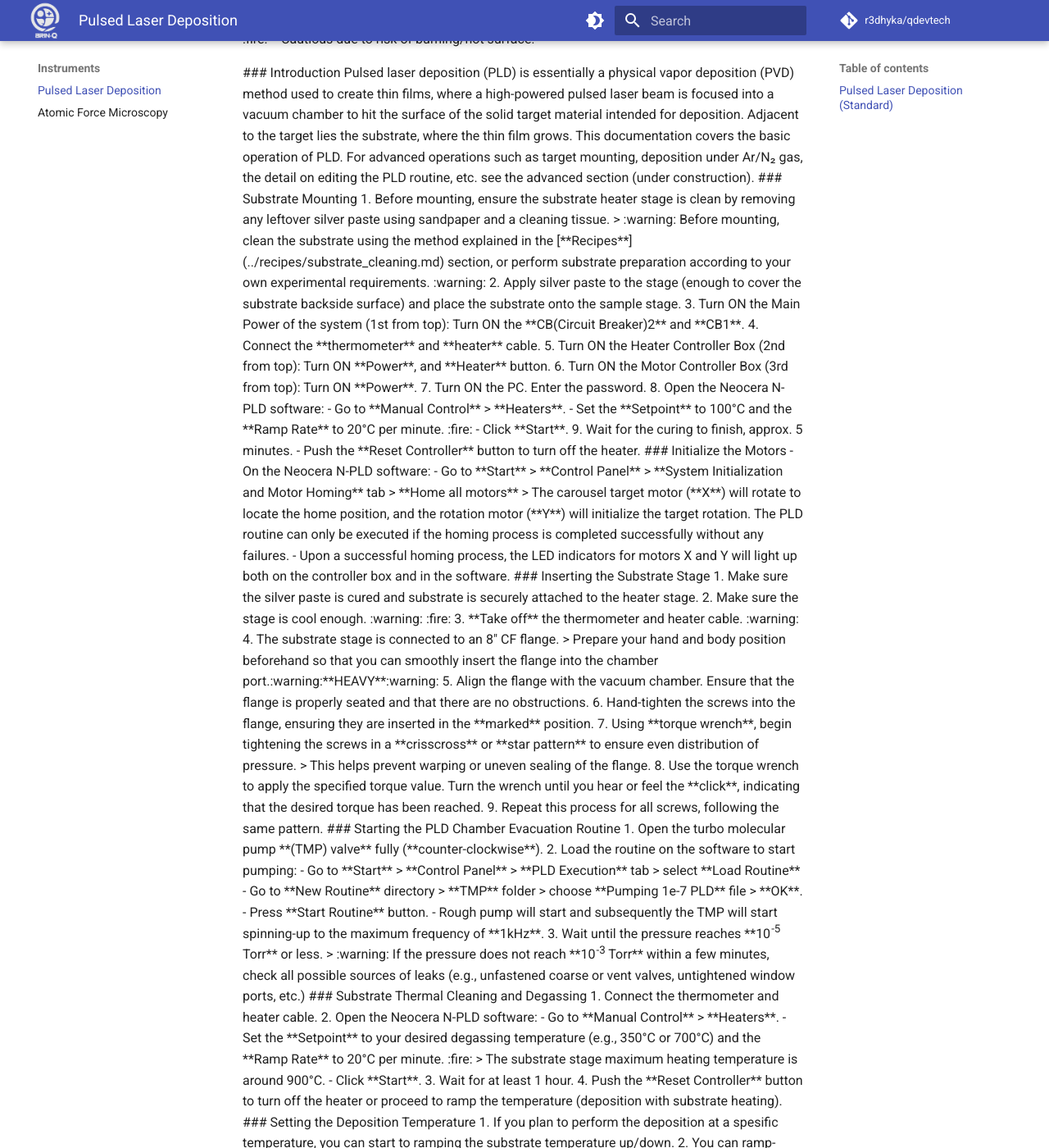
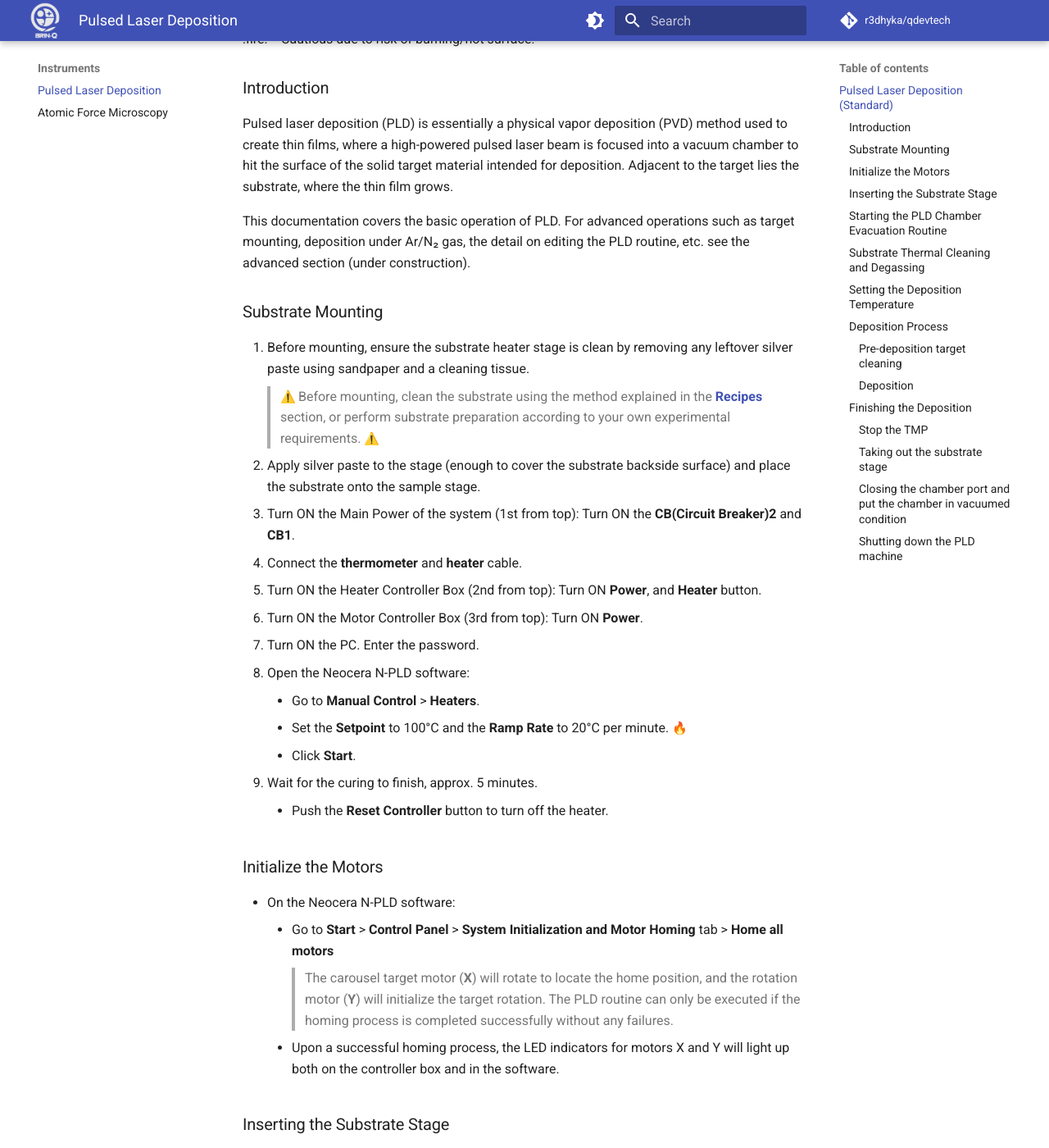
Before and after one commit to r3dhyka/qudev, an MkDocs documentation site: the page built from docs/instruments/pld.md, in a window 1280 px wide and 1400 px high, scrolled down 430 px. Shown: the whole window at 82% size. Built offline with MkDocs 1.6.1 and Material for MkDocs 9.7.7, drawn with Linux system fonts in a browser that asks for light colours; emoji names are drawn with the system emoji font; comment, search, counter and statistics services are not loaded; some of the changed text lies outside the part shown.

Commit message:
Update pld.md

```diff
--- a/docs/instruments/pld.md
+++ b/docs/instruments/pld.md
@@ -8,7 +8,7 @@ Documentation and manuals for the available instruments used in Qdevtech experim
 
 <p>Symbol:<br>
 :warning: = Warning/Attention!<br>
-:fire: = Cautious due to risk of burning/hot surface!<p>
+:fire: = Cautious due to risk of burning/hot surface!</p>
 
 ### Introduction
 
```
